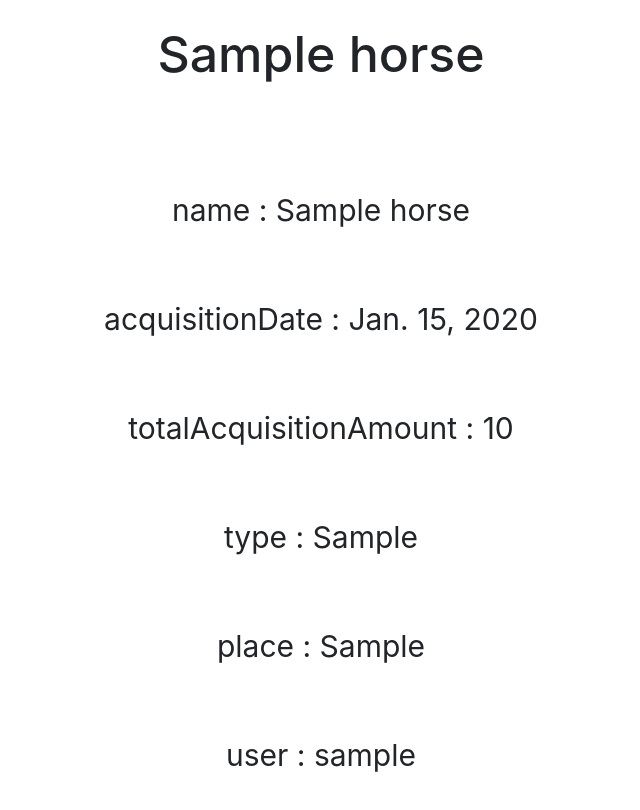
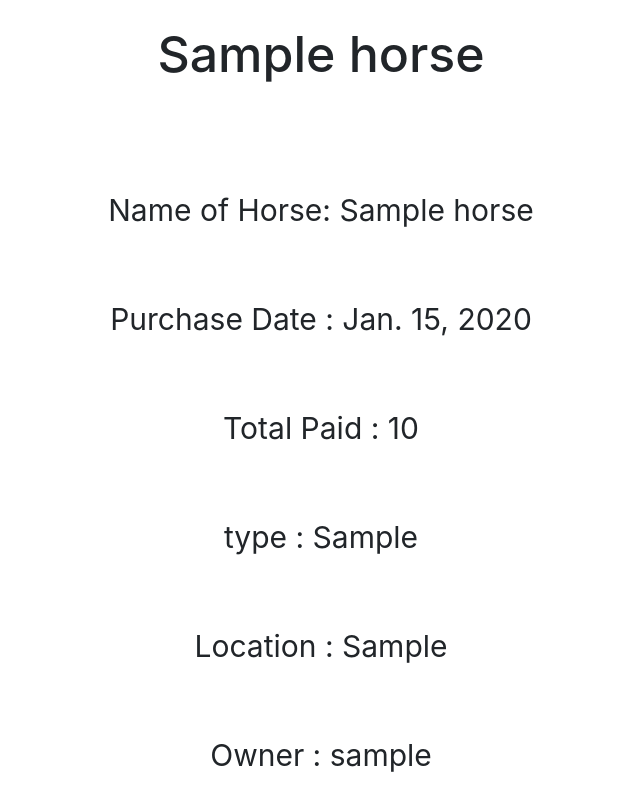
Before and after one commit to littlemac23/WorkingHorse, a Django app: page /displayHorse/1 in a window 1280 px wide. Shown: the part 56-866 px from the top of the page, without its empty margins (319-959 px from the left). Run offline with Django 4.2, Linux system fonts and the light colour scheme; a user stored in the database is signed in; tables that the repository leaves empty hold one stand-in row (values such as "Sample post").

Commit message:
reword what user inputs

```diff
--- a/home/templates/Horse/display_horse.html
+++ b/home/templates/Horse/display_horse.html
@@ -10,17 +10,17 @@
   <table class="table table-bordered"  >
         <tr class="table-secondary">
             <br/><br/>
-            <p  style="font-size: 30px"> name : {{horse.name}}  </p>
+            <p  style="font-size: 30px"> Name of Horse: {{horse.name}}  </p>
             <br/><br/>
-            <p  style="font-size: 30px"> acquisitionDate : {{horse.acquisitionDate}}  </p>
+            <p  style="font-size: 30px"> Purchase Date : {{horse.acquisitionDate}}  </p>
             <br/><br/>
-            <p  style="font-size: 30px"> totalAcquisitionAmount : {{horse.totalAcquisitionAmount}}  </p>
+            <p  style="font-size: 30px"> Total Paid : {{horse.totalAcquisitionAmount}}  </p>
             <br/><br/>
             <p  style="font-size: 30px"> type : {{horse.type}}  </p>
             <br/><br/>
-            <p  style="font-size: 30px"> place : {{horse.place}}  </p>
+            <p  style="font-size: 30px"> Location : {{horse.place}}  </p>
             <br/><br/>
-            <p  style="font-size: 30px"> user : {{horse.user}}  </p>
+            <p  style="font-size: 30px"> Owner : {{horse.user}}  </p>
         </tr>
   </table>
 </center>
```
